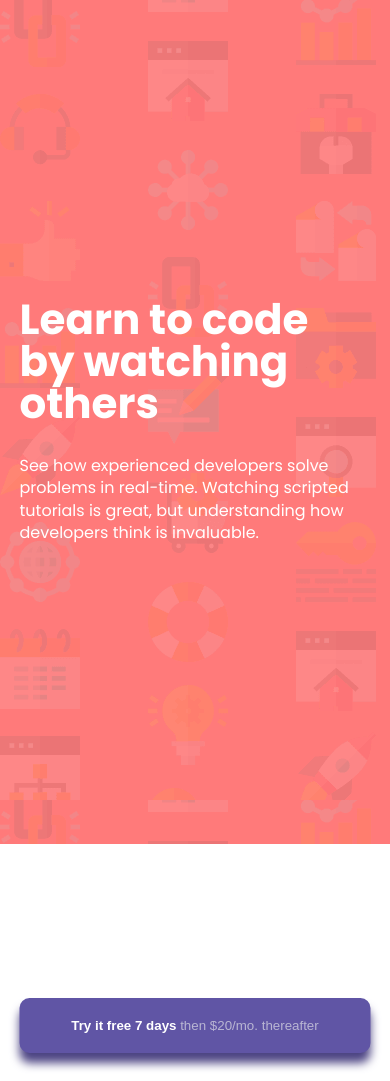
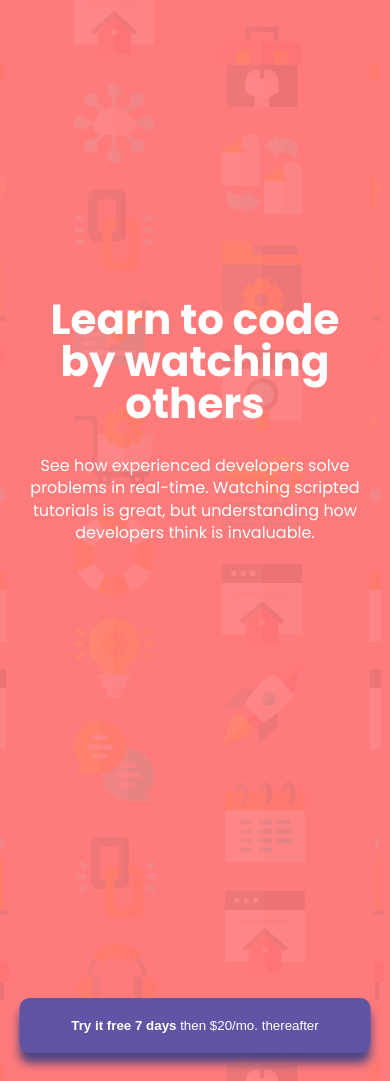
Before and after one commit to CorbicBojana/JS5, a website: page dist/index.html in a window 390 px wide. Shown: the top 1081 px of the page. Drawn offline with Linux system fonts and the light colour scheme.

Commit message:
add media

```diff
--- a/app/scss/_media.scss
+++ b/app/scss/_media.scss
@@ -1,6 +1,15 @@
-@media only screen and (max-width: 980px) {
+@media only screen and (max-width: 780px) {
+
+    .container-bg {
+        height: 100%;
+        background: url(../../dist/images/bg-intro-mobile.png), $primary-color;
+    }
 
     .col-1 {
         width: 100%;
     }
+
+    .center-text {
+        text-align: center;
+    }
 }
--- a/app/scss/main.scss
+++ b/app/scss/main.scss
@@ -6,6 +6,7 @@
 html {
     font-size: 62.5%;
     scroll-behavior: smooth;
+    overflow-x: hidden;
   }
 
   * {
@@ -58,7 +59,7 @@ html {
         width: 100%;
         padding: 2rem;
         background-color: $blue-color;
-        color: $grayish-blue;
+        color: $white-color;
         border-radius: 1rem;
         border: none;
         outline: none;
@@ -131,10 +132,6 @@ html {
       font-weight: 700;
   }
 
-  .white-text {
-    color: $white-color;
-  }
-
   .primary-text {
     color: $primary-color;
   }
```
Also changed, not shown: dist/css/main.css, dist/css/main.min.css, dist/index.html.
